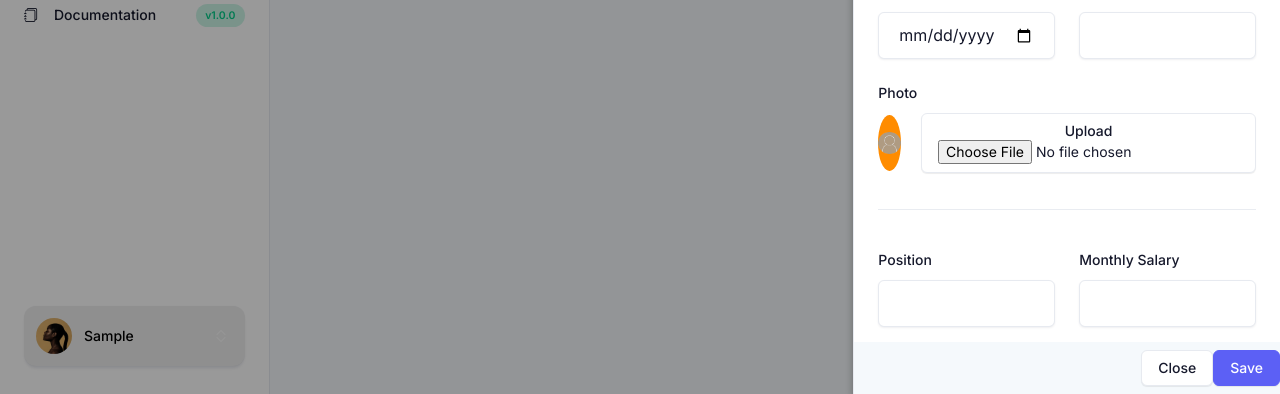
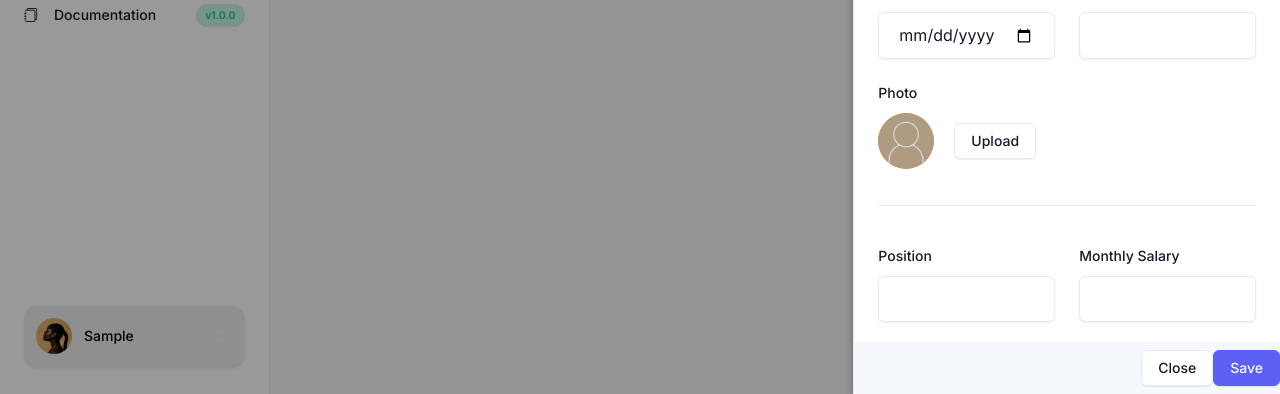
Before and after one commit to gydox/django-payroll, a Django app: page /employee/ in a window 1280 px wide, after a click on "Full Time". Shown: the part 406-800 px from the top of the page. Run offline with Django 4.2, Linux system fonts and the light colour scheme; the visitor is signed in with stand-in values (Sample User, id 1); data that the repository does not hold is empty; parts of the project's set-up code (start-up, migrations or seed data) failed here and were passed over; some libraries are stand-ins or nearby versions.

Commit message:
add hidden class to hide default file input ui

```diff
--- a/app/employee/templates/employee/employee_list.html
+++ b/app/employee/templates/employee/employee_list.html
@@ -77,7 +77,7 @@
         <div class="ms-5">
           <label for="file-upload" class="btn btn-sm btn-neutral">
             <span>Upload</span>
-            <input type="file" id="file-upload" name="photo" >
+            <input type="file" id="file-upload" name="photo" class="visually-hidden">
           </label>
         </div>
       </div>
```
